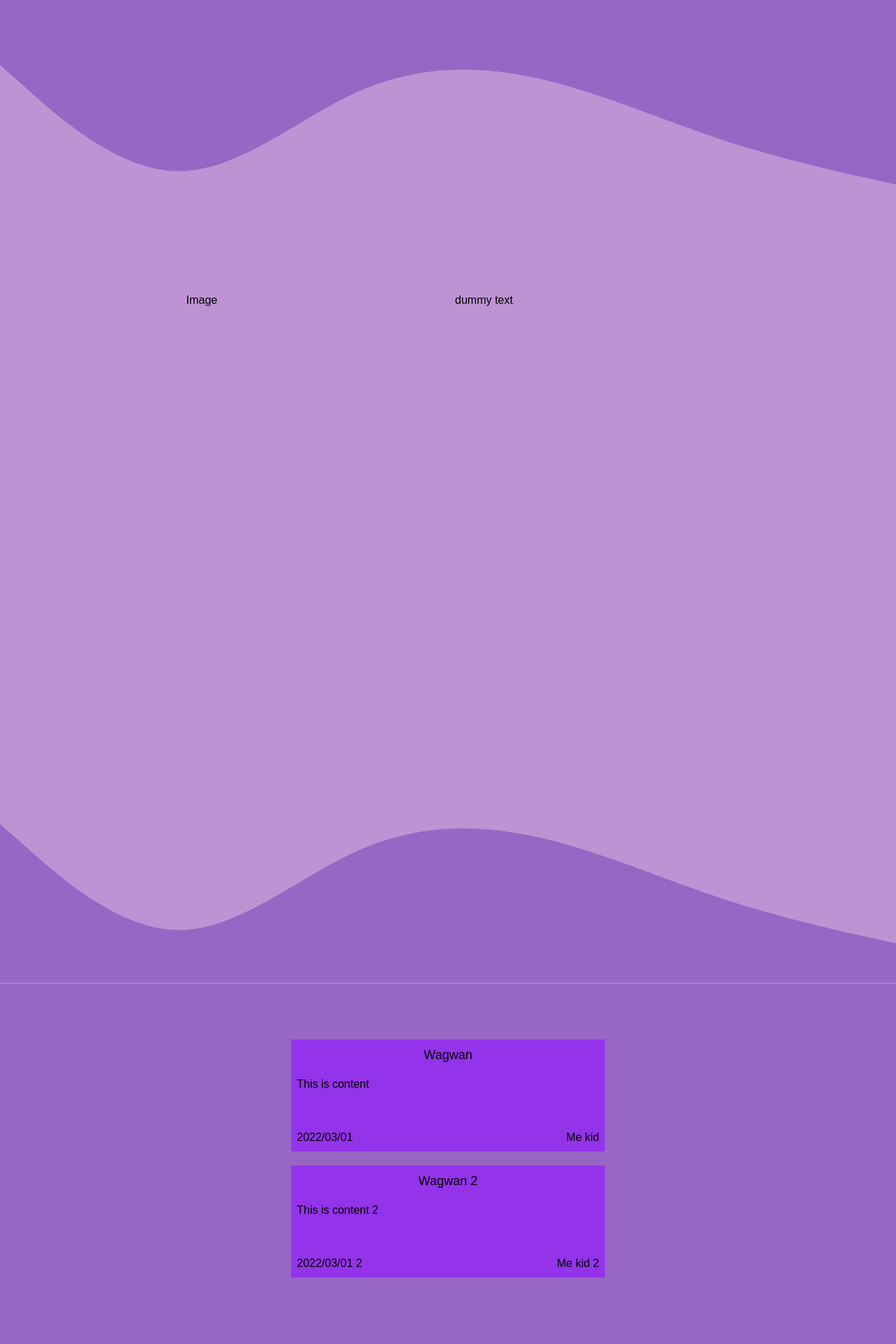
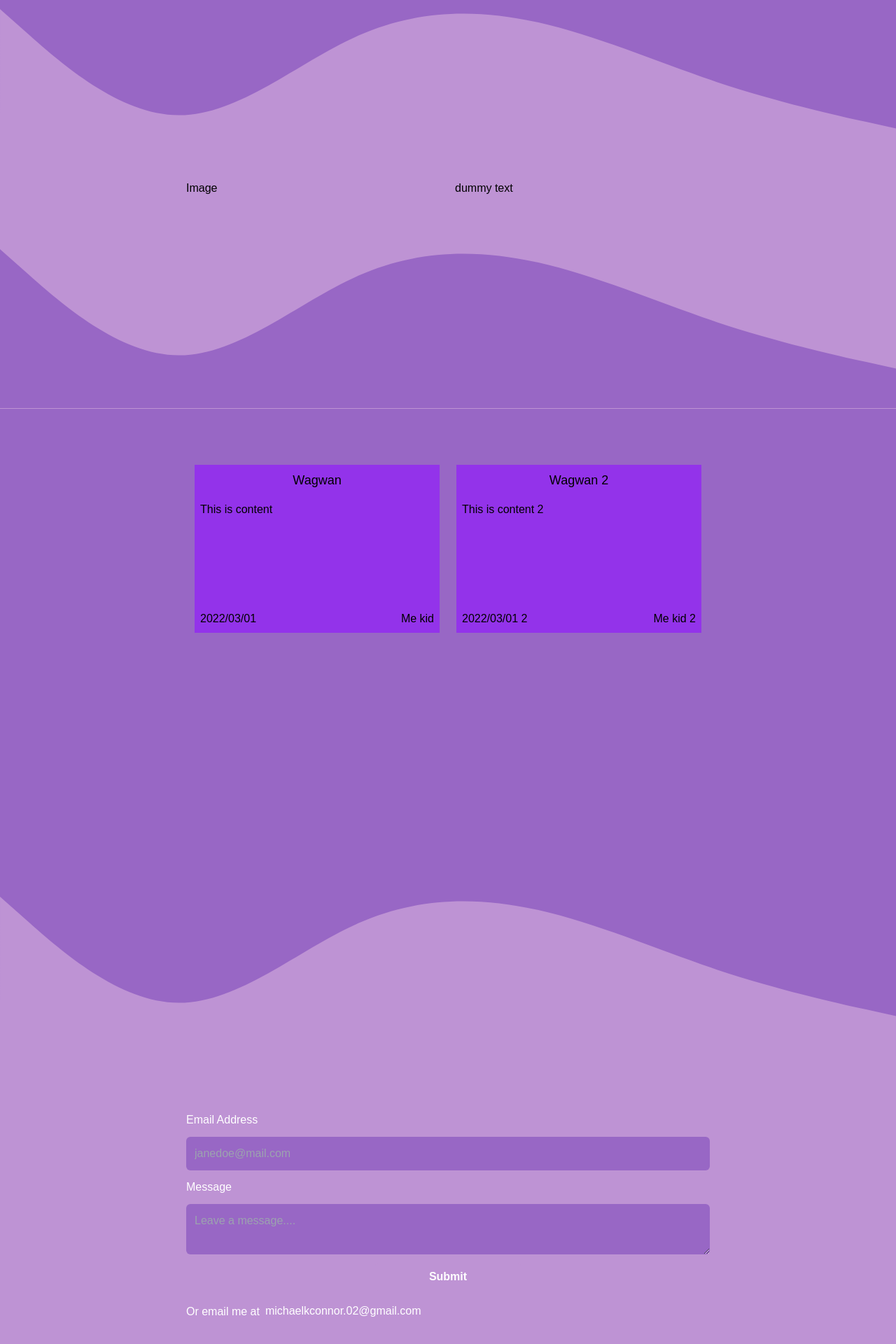
Before and after one commit to necrydark/PortfolioV1, a Next.js app: page / in a window 1280 px wide. Shown: the part 764-2684 px from the top of the page at 70% size. Built offline with nearby package versions, Linux system fonts and the light colour scheme.

Commit message:
Changed some styles added social links + copyright

```diff
--- a/components/card.js
+++ b/components/card.js
@@ -3,7 +3,7 @@
 function Card({ item }) {
 
     return (
-        <div className='max-w-md flex flex-col bg-purple-600 h-40 mx-auto mb-5' >
+        <div className='w-[300px] md:w-[350px]  flex flex-col bg-purple-600 h-40 md:h-60 mx-auto mb-5' >
             <div className='text-center text-lg p-2'>
                 {item.title}
             </div>
--- a/components/contact.js
+++ b/components/contact.js
@@ -22,10 +22,11 @@
                 Submit
             </button>
             <ValidationError errors={state.errors} />
-            <button className="bg-[#BE93D4] hover:bg-purple-600 transition-colors duration-300 text-white w-44 font-bold py-2 text-center px-4 rounded items-center">
-                <Link href="mailto:michaelkconnor.02@gmail.com" >Email me here!</Link>
-            </button>
-        </form>
+            <div className='text-white flex flex-row items-center'>Or email me at
+                <Link href="mailto:michaelkconnor.02@gmail.com"><p className="hover:text-purple-900 ml-2 transition-colors duration-300 cursor-pointer" >michaelkconnor.02@gmail.com</p>
+                </Link>
+            </div >
+        </form >
 
     )
 }
--- a/components/nav.js
+++ b/components/nav.js
@@ -54,11 +54,11 @@
     return (
 
         <header >
-            <Disclosure as="nav" id='scrollNav' className="bg-[#BE93D4] fixed z-50 w-full transition-all duration-300">
+            <Disclosure as="nav" id='scrollNav' className="bg-[#BE93D4] fixed z-50 w-full transition-all duration-300 shadow-md">
                 {({ open }) => (
                     <>
                         <div className="max-w-7xl mx-auto px-2 sm:px-6 lg:px-8 leading-[80px]">
-                            <div className={scroll ? "relative flex items-center justify-between h-12 leading-[40px] transition-all duration-300" : " transition-all duration-300 relative flex items-center justify-between h-20 leading-[80px]"} >
+                            <div className={scroll ? "relative flex items-center justify-between h-12 leading-[40px] transition-all duration-300 " : " transition-all duration-300 relative flex items-center justify-between h-20 leading-[80px]"} >
                                 <div className="absolute inset-y-0 left-0 flex items-center sm:hidden">
                                     {/* Mobile menu button*/}
                                     <Disclosure.Button className="inline-flex items-center justify-center p-2 rounded-md text-gray-400 hover:text-white hover:bg-purple-400 focus:outline-none focus:ring-2 focus:ring-inset focus:ring-white">
--- a/pages/index.js
+++ b/pages/index.js
@@ -27,13 +27,13 @@
 
       <Nav />
 
-      <section id="home" className='min-h-screen bg-[#9867C5] py-40'>
+      <section id="home" className='min-h-fit bg-[#9867C5] py-40'>
         <div className="container m-auto max-w-7xl flex justify-center h-[50vh] items-center flex-col">
-          <div className='sm:flex-row flex'>
-            <p className='flex sm:text-3xl sm:!leading-[5rem] m-0 text-xl leading-10 text-white'>Hey, my name is</p>
-            <h1 className='text-white pl-2 sm:text-6xl text-3xl'>Michael Connor</h1>
+          <div className='md:flex-row flex'>
+            <p className='flex md:text-3xl md:!leading-[5rem] m-0 text-xl leading-10 text-white'>Hey, my name is</p>
+            <h1 className='text-white pl-2 md:text-6xl text-3xl'>Michael Connor</h1>
           </div>
-          <p className='m-0 text-white sm:text-3xl text-xl text-center '>
+          <p className='m-0 text-white md:text-3xl text-xl text-center '>
             I am a software engineering student and aspiring web developer
           </p>
           <button className="bg-[#BE93D4] hover:bg-purple-600 transition-colors duration-300 text-white font-bold py-2 px-4 rounded inline-flex mt-4 items-center">
@@ -43,7 +43,7 @@
         </div>
       </section>
       <Wave fill={"BE93D4"} bg={"9867C5"} />
-      <section id="about" className='min-h-screen bg-[#BE93D4] py-20'>
+      <section id="about" className='min-h-fit bg-[#BE93D4]'>
         <div className='m-auto max-w-7xl gap-5 grid sm:grid-cols-12 grid-cols-1 container sm:grid-rows-none grid-rows-1'>
           <p className='sm:col-span-6 col-span-12'>
             Image
@@ -55,12 +55,16 @@
       </section>
       <Wave fill={"9867C5"} bg={"BE93D4"} />
       <section id="projects" className='h-[80vh] bg-[#9867C5] py-20'>
-        {array.map((item, i) => (
-          <Card item={item} key={i} />
-        ))}
+        <div className='container flex flex-col'>
+          <div className='grid md:grid-cols-2 '>
+            {array.map((item, i) => (
+              <Card item={item} key={i} />
+            ))}
+          </div>
+        </div>
       </section>
       <Wave fill={"BE93D4"} bg={"9867C5"} />
-      <section id="about" className='h-[80vh] bg-[#BE93D4] py-20'>
+      <section id="contact" className='h-[80vh] bg-[#BE93D4] py-20'>
         <FormspreeProvider project="1914443541589786412">
           <Contact />
         </FormspreeProvider>
```
Also changed, not shown: components/footer.js (+20 -1 lines).
